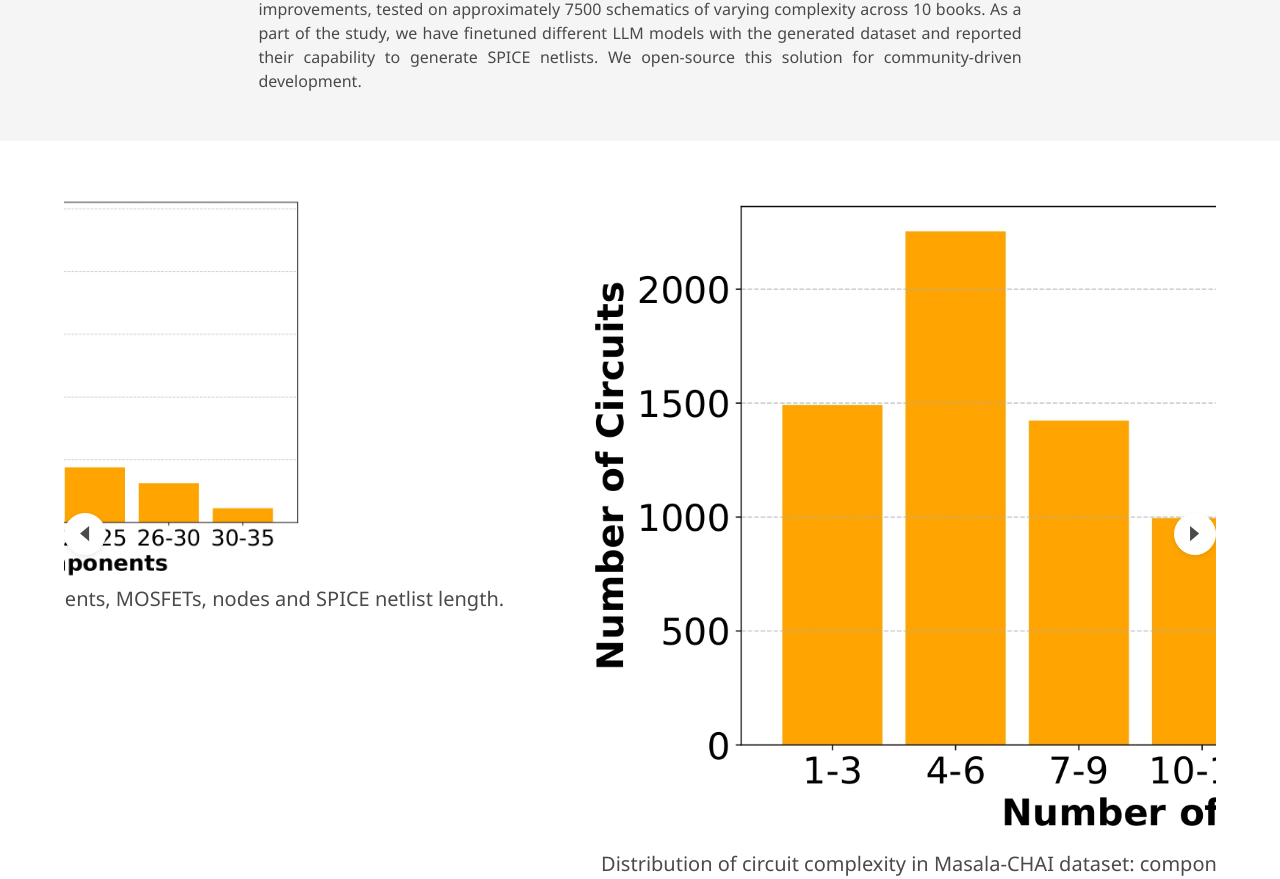
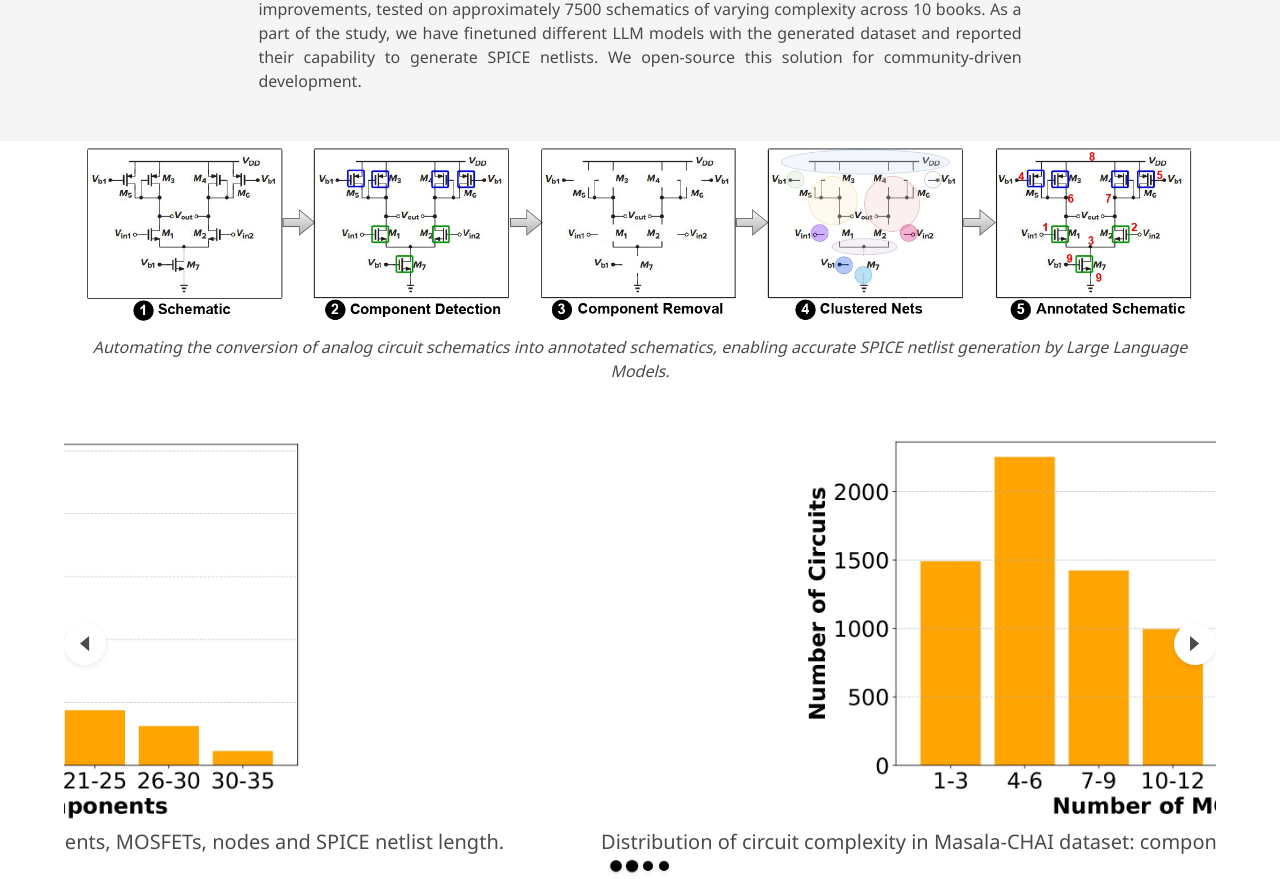
Before and after one commit to masala-chai-llm/masala-chai-llm.github.io, a plain HTML site: page index.html in a window 1280 px wide. Shown: the part 1213-2092 px from the top of the page. Drawn offline with nearby package versions, Linux system fonts and the light colour scheme; some icons are missing; a web font is replaced by a local one.

Commit message:
Update index.html

```diff
--- a/index.html
+++ b/index.html
@@ -138,6 +138,17 @@
 </section>
 <!-- End paper abstract -->
 
+<section class="hero">
+  <div class="container has-text-centered">
+    <figure class="image is-inline-block">
+      <img src="static/images/schematic_to_netlist_pipeline.jpg" alt="Descriptive Alt Text">
+      <figcaption class="has-text-centered is-italic mt-2">
+        Automating the conversion of analog circuit schematics into annotated schematics, enabling accurate SPICE netlist generation by Large Language Models.
+      </figcaption>
+    </figure>
+  </div>
+</section>
+
 
 <!-- Image carousel -->
 <section class="hero is-small">
@@ -153,21 +164,21 @@
       </div>
       <div class="item">
         <!-- Your image here -->
-        <img src="static/images/plot_mos.jpg" alt="MY ALT TEXT"/>
+        <img src="static/images/plot_mos.jpg" alt="MY ALT TEXT" style="width: 60%; display: block; margin-left: auto; margin-right: auto;"/>
         <h2 class="subtitle has-text-centered">
           Distribution of circuit complexity in Masala-CHAI dataset: components, MOSFETs, nodes and SPICE netlist length.
         </h2>
       </div>
       <div class="item">
         <!-- Your image here -->
-        <img src="static/images/plot_node.jpg" alt="MY ALT TEXT"/>
+        <img src="static/images/plot_node.jpg" alt="MY ALT TEXT" style="width: 60%; display: block; margin-left: auto; margin-right: auto;"/>
         <h2 class="subtitle has-text-centered">
          Distribution of circuit complexity in Masala-CHAI dataset: components, MOSFETs, nodes and SPICE netlist length.
        </h2>
      </div>
      <div class="item">
       <!-- Your image here -->
-      <img src="static/images/plot_spice.jpg" alt="MY ALT TEXT"/>
+      <img src="static/images/plot_spice.jpg" alt="MY ALT TEXT" style="width: 60%; display: block; margin-left: auto; margin-right: auto;"/>
       <h2 class="subtitle has-text-centered">
         Distribution of circuit complexity in Masala-CHAI dataset: components, MOSFETs, nodes and SPICE netlist length.
       </h2>
```
